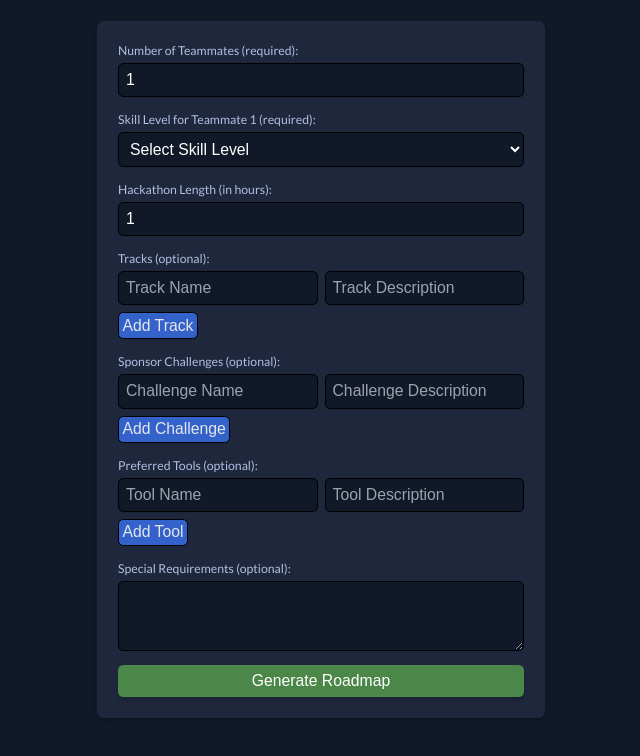
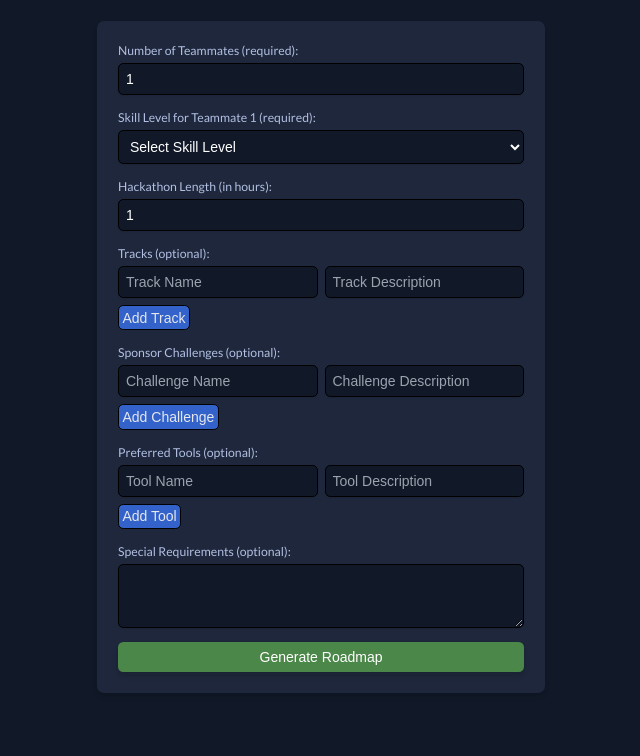
Before and after one commit to JoeyCorbett/hackrmap, a React (Create React App) app: page /form in a window 1280 px wide. Shown: the top 756 px of the page, without its empty margins (319-959 px from the left). Built offline with nearby package versions, Linux system fonts and the light colour scheme; no server answers.

Commit message:
Fixed font size

```diff
--- a/src/app/(routes)/form.jsx
+++ b/src/app/(routes)/form.jsx
@@ -91,7 +91,7 @@ const MyForm = () => {
     };
 
     return (
-      <div className="flex flex-col items-center justify-start bg-gray-900 min-h-screen p-6">
+      <div className="flex flex-col items-center justify-start bg-gray-900 min-h-screen p-6 text-base">
         <form onSubmit={handleSubmit} className="bg-[#1e273b] p-6 rounded-lg shadow-md max-w-lg w-full">
             {/* Number of Teammates Input */}
             <div className="mb-4">
```
